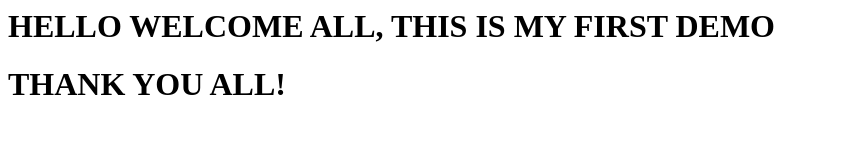
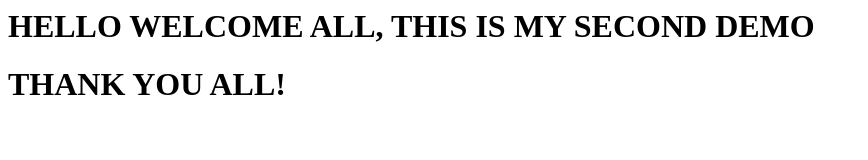
Before and after one commit to Sriniansiblegit/Deployment-, a plain HTML site: page index.html in a window 1280 px wide. Shown: the whole page, without its empty margins (0-868 px from the left). Drawn offline with Linux system fonts and the light colour scheme.

Commit message:
Update index.html

```diff
--- a/index.html
+++ b/index.html
@@ -1,4 +1,4 @@
 <html>
-<h1> HELLO WELCOME ALL, THIS IS MY FIRST DEMO </h1>
+<h1> HELLO WELCOME ALL, THIS IS MY SECOND DEMO </h1>
 <h1> THANK YOU ALL! </h1>
 </html>
```
